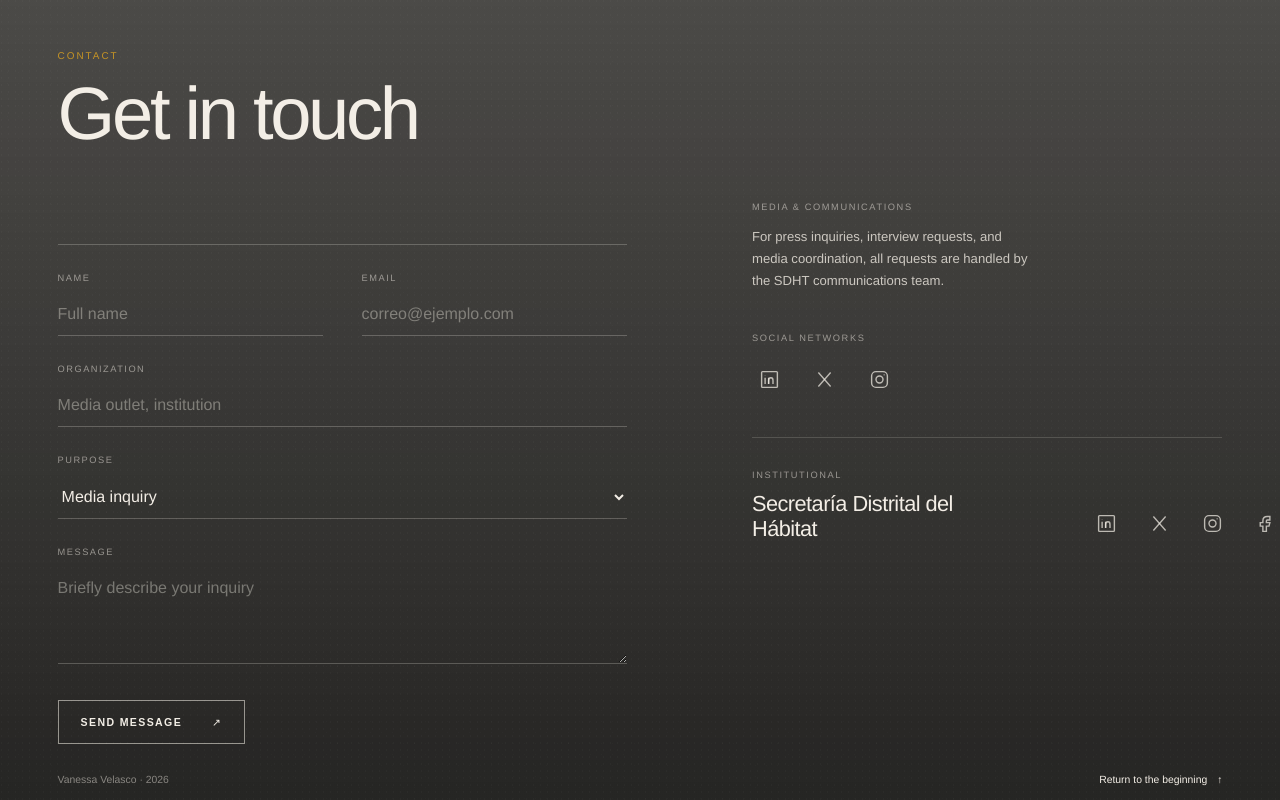
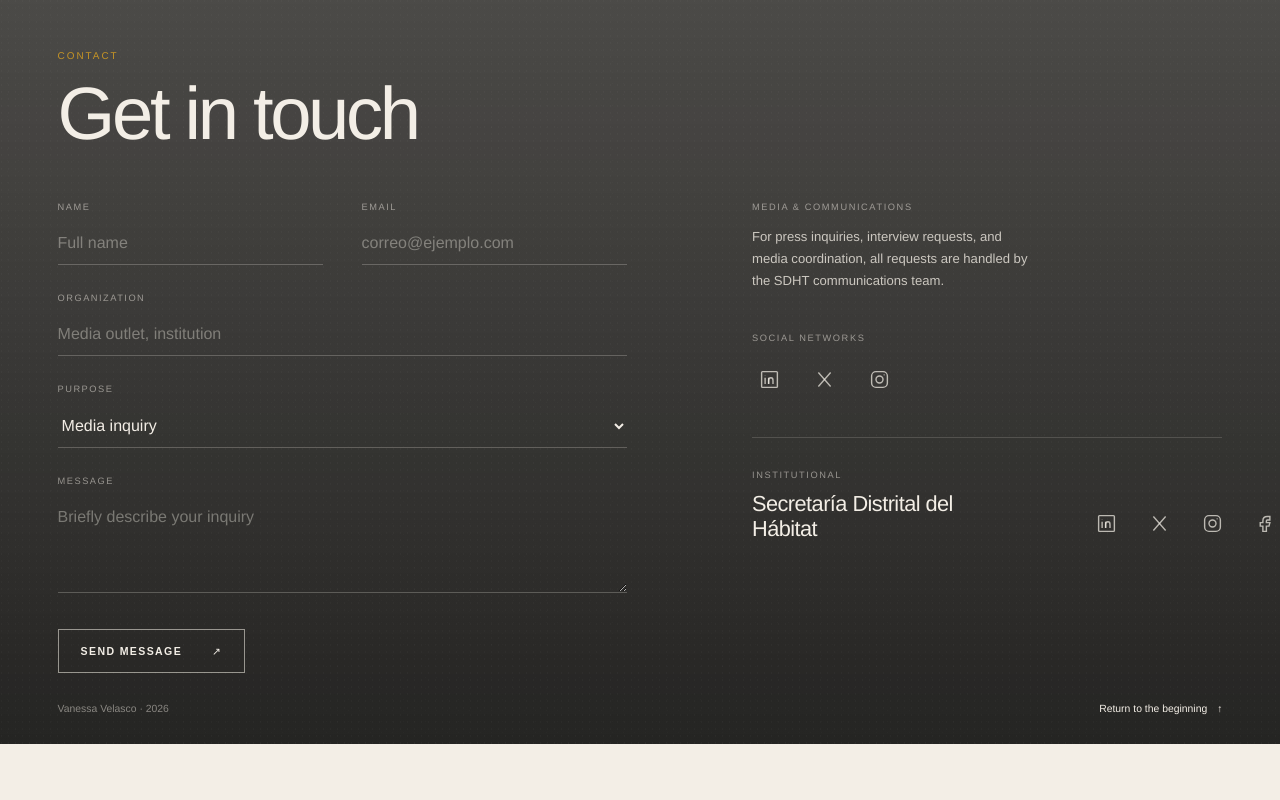
Before and after one commit to danimedia6/vannessa-velasco, a React (Vite) app: page / in a window 1280 px wide. Shown: the part 11200-12000 px from the top of the page. After the commit the page ends 11944 px from the top, so only its background shows below. Built offline with nearby package versions, Linux system fonts and the light colour scheme; no server answers.

Commit message:
fix: remove Formspree honeypot false positive

```diff
--- a/src/components/Footer.jsx
+++ b/src/components/Footer.jsx
@@ -256,15 +256,6 @@ export function Footer({ content }) {
           onSubmit={handleSubmit}
         >
 
-          <input
-            type="text"
-            name="_gotcha"
-            tabIndex="-1"
-            autoComplete="off"
-            aria-hidden="true"
-            className="footer-form__honeypot"
-          />
-
           {firstRowFields.length > 0 && (
             <div className="footer-form__row">
               {firstRowFields.map((field) => (
```
